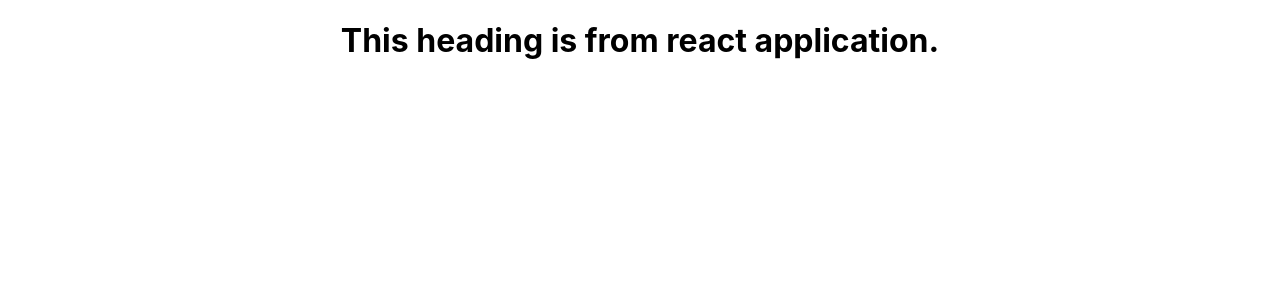
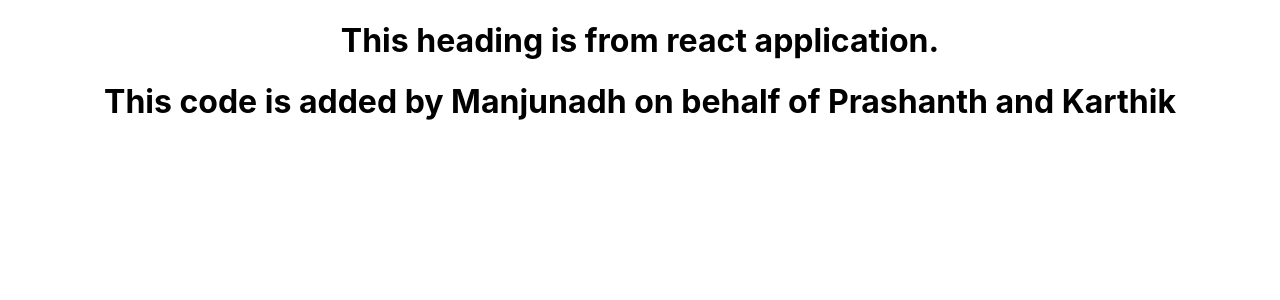
Before and after one commit to brninfotechprojects/rep2410, a React (Create React App) app: page / in a window 1280 px wide. Shown: the top 300 px of the page. Built offline with nearby package versions, Linux system fonts and the light colour scheme.

Commit message:
Update App.js

```diff
--- a/src/App.js
+++ b/src/App.js
@@ -5,6 +5,7 @@ function App() {
   return (
     <div className="App">
       <h1>This heading is from react application.</h1>
+    <h1>This code is added by Manjunadh on behalf of Prashanth and Karthik</h1>
     </div>
   );
 }
```
